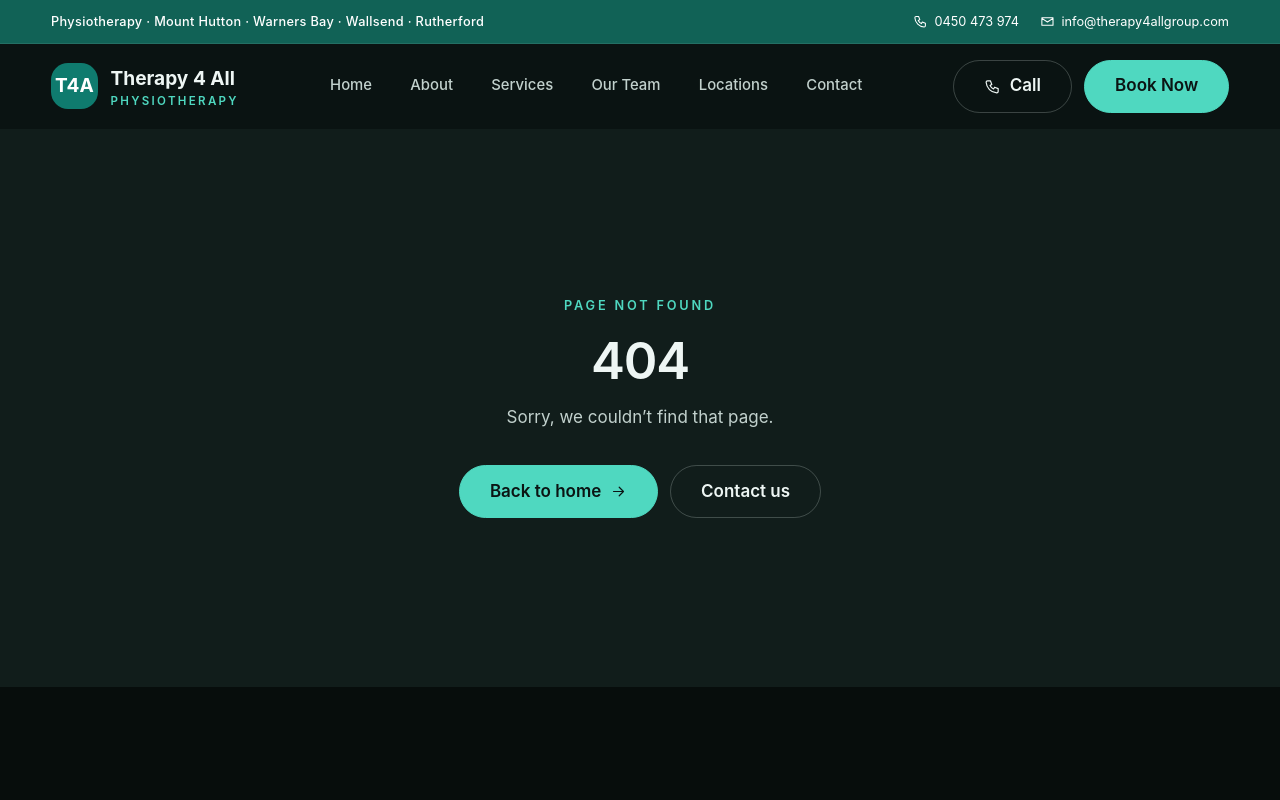
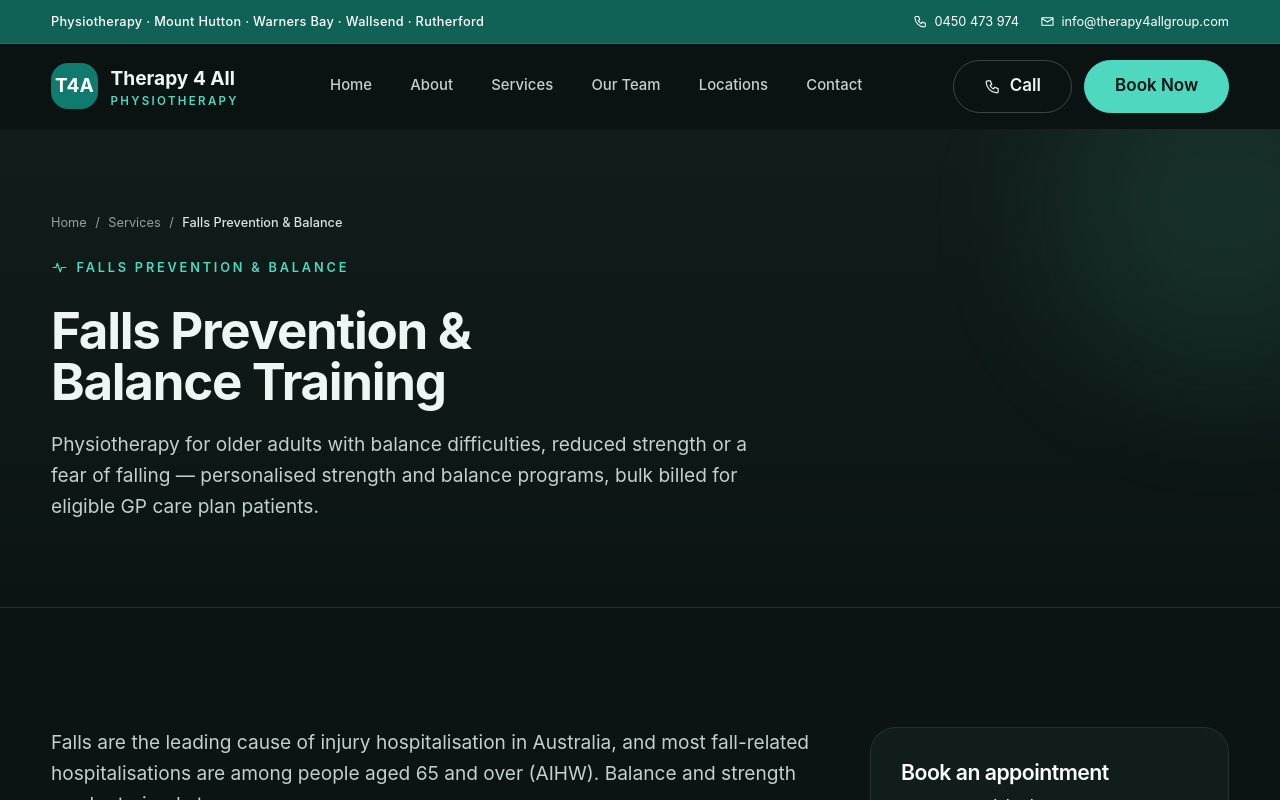
Before and after one commit to Trackrecord-pixel/Therapy4all, a Next.js app: page /falls-prevention-balance-newcastle in a window 1280 px wide. Before the commit this address had no page. Shown: the top 800 px of the page. Built offline with nearby package versions, Linux system fonts and the light colour scheme.

Commit message:
Falls prevention & balance page

```diff
--- /dev/null
+++ b/app/falls-prevention-balance-newcastle/page.tsx
@@ -0,0 +1,16 @@
+import type { Metadata } from "next";
+import ServiceLanding from "@/components/ServiceLanding";
+import { servicePages } from "@/lib/service-pages";
+
+const c = servicePages["falls-prevention-balance-newcastle"];
+
+export const metadata: Metadata = {
+  title: { absolute: "Falls Prevention & Balance Physio | Newcastle" },
+  description:
+    "Falls prevention and balance training for older adults in Newcastle and Lake Macquarie. Bulk billed for eligible GP care plan patients.",
+  alternates: { canonical: "/falls-prevention-balance-newcastle" },
+};
+
+export default function Page() {
+  return <ServiceLanding c={c} />;
+}
```
